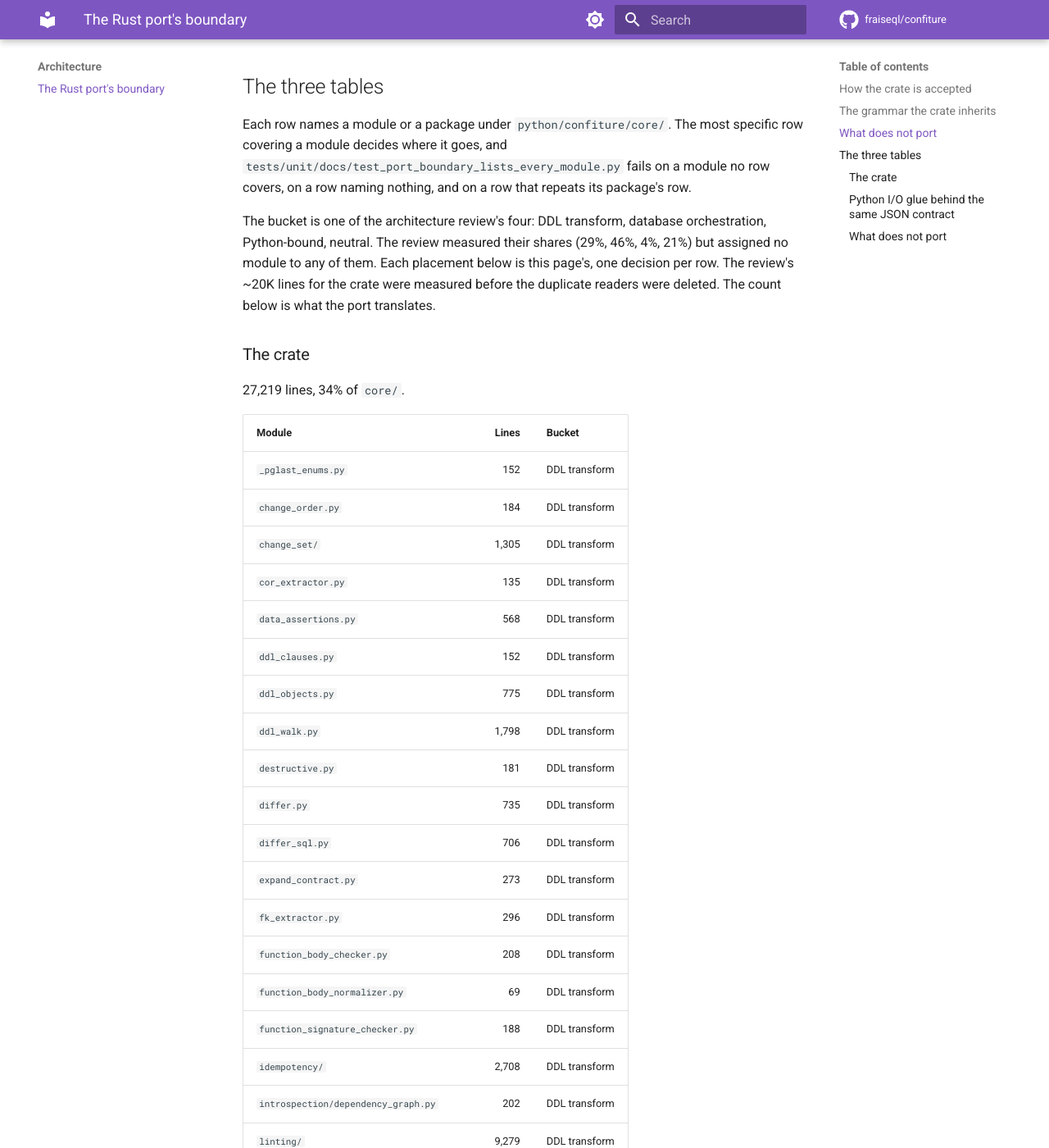
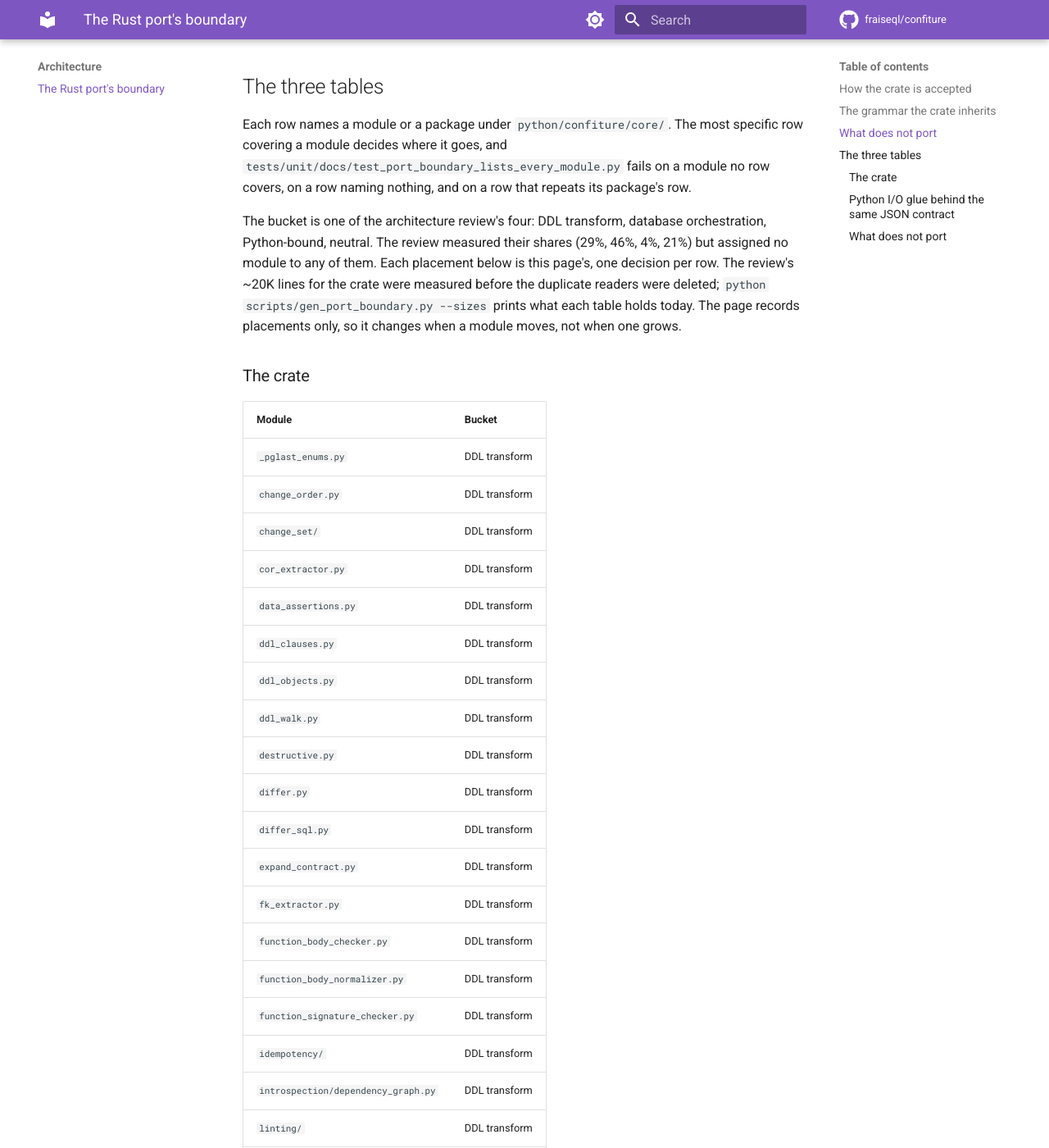
Before and after one commit to fraiseql/confiture, an MkDocs documentation site: the page built from docs/architecture/rust-port-boundary.md, in a window 1280 px wide and 1400 px high, scrolled down 1995 px. Shown: the whole window at 82% size. Built offline with MkDocs 1.6.1 and Material for MkDocs 9.7.7, drawn with Linux system fonts in a browser that asks for light colours; comment, search, counter and statistics services are not loaded; the version menu is left out; some of the changed text lies outside the part shown.

Commit message:
docs(port-boundary): record placements, not line counts
Every change to `core/` changed the line counts in the generated boundary
tables, so any two PRs touching `core/` conflicted on the page, and each had
to be rebased and regenerated to merge.

## Changes
- The generated tables record each row's placement and bucket only: the page
  changes when a module is added or moves, never when one grows.
- `scripts/gen_port_boundary.py --sizes` prints what each table holds today
  (measured over tracked files, as before), uncommitted.

## Verification
✅ test_port_boundary_lists_every_module: 19 passed; --check in sync

Co-Authored-By: Claude Opus 5.5 <noreply@anthropic.com>

```diff
--- a/docs/architecture/rust-port-boundary.md
+++ b/docs/architecture/rust-port-boundary.md
@@ -75,146 +75,142 @@ The bucket is one of the architecture review's four: DDL transform, database
 orchestration, Python-bound, neutral. The review measured their shares (29%, 46%, 4%,
 21%) but assigned no module to any of them. Each placement below is this page's, one
 decision per row. The review's ~20K lines for the crate were measured before the
-duplicate readers were deleted. The count below is what the port translates.
+duplicate readers were deleted; `python scripts/gen_port_boundary.py --sizes` prints
+what each table holds today. The page records placements only, so it changes when a
+module moves, not when one grows.
 
 <!-- BEGIN GENERATED: port-boundary -->
 
 ### The crate
 
-27,219 lines, 34% of `core/`.
-
-| Module | Lines | Bucket |
-|---|---:|---|
-| `_pglast_enums.py` | 152 | DDL transform |
-| `change_order.py` | 184 | DDL transform |
-| `change_set/` | 1,305 | DDL transform |
-| `cor_extractor.py` | 135 | DDL transform |
-| `data_assertions.py` | 568 | DDL transform |
-| `ddl_clauses.py` | 152 | DDL transform |
-| `ddl_objects.py` | 775 | DDL transform |
-| `ddl_walk.py` | 1,798 | DDL transform |
-| `destructive.py` | 181 | DDL transform |
-| `differ.py` | 735 | DDL transform |
-| `differ_sql.py` | 706 | DDL transform |
-| `expand_contract.py` | 273 | DDL transform |
-| `fk_extractor.py` | 296 | DDL transform |
-| `function_body_checker.py` | 208 | DDL transform |
-| `function_body_normalizer.py` | 69 | DDL transform |
-| `function_signature_checker.py` | 188 | DDL transform |
-| `idempotency/` | 2,708 | DDL transform |
-| `introspection/dependency_graph.py` | 202 | DDL transform |
-| `linting/` | 9,279 | DDL transform |
-| `lock_profile.py` | 491 | DDL transform |
-| `migration_analyzer.py` | 81 | DDL transform |
-| `migration_grant_extractor.py` | 526 | DDL transform |
-| `model_facts.py` | 214 | DDL transform |
-| `parser_info.py` | 116 | DDL transform |
-| `path_globs.py` | 158 | DDL transform |
-| `plpgsql_fragments.py` | 374 | DDL transform |
-| `plpgsql_parse.py` | 616 | DDL transform |
-| `replica/` | 737 | DDL transform |
-| `risk_tier.py` | 76 | DDL transform |
-| `schema_change.py` | 904 | DDL transform |
-| `schema_identity.py` | 94 | DDL transform |
-| `schema_model.py` | 940 | DDL transform |
-| `schema_read.py` | 270 | DDL transform |
-| `sql_lexer.py` | 729 | DDL transform |
-| `strategy.py` | 68 | DDL transform |
-| `tree_prefix.py` | 230 | DDL transform |
-| `tview_preflight.py` | 170 | DDL transform |
-| `type_lattice.py` | 511 | DDL transform |
+| Module | Bucket |
+|---|---|
+| `_pglast_enums.py` | DDL transform |
+| `change_order.py` | DDL transform |
+| `change_set/` | DDL transform |
+| `cor_extractor.py` | DDL transform |
+| `data_assertions.py` | DDL transform |
+| `ddl_clauses.py` | DDL transform |
+| `ddl_objects.py` | DDL transform |
+| `ddl_walk.py` | DDL transform |
+| `destructive.py` | DDL transform |
+| `differ.py` | DDL transform |
+| `differ_sql.py` | DDL transform |
+| `expand_contract.py` | DDL transform |
+| `fk_extractor.py` | DDL transform |
+| `function_body_checker.py` | DDL transform |
+| `function_body_normalizer.py` | DDL transform |
+| `function_signature_checker.py` | DDL transform |
+| `idempotency/` | DDL transform |
+| `introspection/dependency_graph.py` | DDL transform |
+| `linting/` | DDL transform |
+| `lock_profile.py` | DDL transform |
+| `migration_analyzer.py` | DDL transform |
+| `migration_grant_extractor.py` | DDL transform |
+| `model_facts.py` | DDL transform |
+| `parser_info.py` | DDL transform |
+| `path_globs.py` | DDL transform |
+| `plpgsql_fragments.py` | DDL transform |
+| `plpgsql_parse.py` | DDL transform |
+| `replica/` | DDL transform |
+| `risk_tier.py` | DDL transform |
+| `schema_change.py` | DDL transform |
+| `schema_identity.py` | DDL transform |
+| `schema_model.py` | DDL transform |
+| `schema_read.py` | DDL transform |
+| `sql_lexer.py` | DDL transform |
+| `strategy.py` | DDL transform |
+| `tree_prefix.py` | DDL transform |
+| `tview_preflight.py` | DDL transform |
+| `type_lattice.py` | DDL transform |
 
 ### Python I/O glue behind the same JSON contract
 
-43,440 lines, 55% of `core/`.
-
-| Module | Lines | Bucket |
-|---|---:|---|
-| `__init__.py` | 124 | neutral |
-| `_migrator/` | 5,167 | database orchestration |
-| `anonymization/` | 4,437 | database orchestration |
-| `backfill.py` | 124 | database orchestration |
-| `baseline_detector.py` | 248 | database orchestration |
-| `bootstrap.py` | 411 | database orchestration |
-| `builder.py` | 1,018 | database orchestration |
-| `checksum.py` | 432 | database orchestration |
-| `connection.py` | 283 | database orchestration |
-| `cte_debugger.py` | 198 | database orchestration |
-| `dependent_objects.py` | 162 | database orchestration |
-| `desired_state.py` | 76 | database orchestration |
-| `drift.py` | 1,541 | database orchestration |
-| `dry_run.py` | 239 | database orchestration |
-| `dry_run_summary.py` | 156 | neutral |
-| `error_context.py` | 286 | neutral |
-| `error_handler.py` | 284 | neutral |
-| `expected_db.py` | 227 | database orchestration |
-| `function_body_drift.py` | 211 | database orchestration |
-| `function_signature_drift.py` | 374 | database orchestration |
-| `git.py` | 521 | neutral |
-| `git_accompaniment.py` | 348 | neutral |
-| `git_schema.py` | 258 | neutral |
-| `grant_accompaniment.py` | 380 | database orchestration |
-| `introspection/` | 302 | database orchestration |
-| `introspection/type_mapping.py` | 112 | neutral |
-| `large_tables.py` | 929 | database orchestration |
-| `ledger.py` | 513 | database orchestration |
-| `linting/baseline.py` | 153 | neutral |
-| `linting/bodies.py` | 467 | database orchestration |
-| `linting/libraries/security_definer.py` | 406 | database orchestration |
-| `linting/schema_linter.py` | 1,202 | database orchestration |
-| `linting/selection.py` | 390 | database orchestration |
-| `linting/unresolved.py` | 379 | database orchestration |
-| `live_catalog.py` | 1,062 | database orchestration |
-| `locking.py` | 625 | database orchestration |
-| `migration_generator.py` | 581 | database orchestration |
-| `migration_verifier.py` | 229 | database orchestration |
-| `migrator.py` | 211 | database orchestration |
-| `ownership_fixer.py` | 243 | database orchestration |
-| `pgtap_generator.py` | 63 | neutral |
-| `preconditions.py` | 657 | database orchestration |
-| `preflight.py` | 187 | database orchestration |
-| `progress.py` | 206 | neutral |
-| `psql_applier.py` | 274 | database orchestration |
-| `restorer.py` | 856 | database orchestration |
-| `scaffold/` | 296 | neutral |
-| `schema_analyzer.py` | 685 | database orchestration |
-| `schema_artifact.py` | 214 | database orchestration |
-| `schema_exporter.py` | 198 | neutral |
-| `schema_facts.py` | 162 | database orchestration |
-| `schema_snapshot.py` | 104 | database orchestration |
-| `schema_sources.py` | 175 | database orchestration |
-| `schema_to_schema.py` | 634 | database orchestration |
-| `seed/` | 6,258 | database orchestration |
-| `sql_path.py` | 135 | database orchestration |
-| `sql_utils.py` | 86 | neutral |
-| `squash.py` | 403 | database orchestration |
-| `ssh_tunnel.py` | 138 | database orchestration |
-| `step_runner.py` | 298 | database orchestration |
-| `stub_generator.py` | 137 | neutral |
-| `syncer.py` | 654 | database orchestration |
-| `temp_database.py` | 293 | database orchestration |
-| `test_db.py` | 1,017 | database orchestration |
-| `tree_allocator.py` | 226 | database orchestration |
-| `tree_renumber.py` | 680 | database orchestration |
-| `unified_linter.py` | 186 | database orchestration |
-| `validation/` | 2,187 | database orchestration |
-| `view_body_drift.py` | 198 | database orchestration |
-| `view_manager.py` | 524 | database orchestration |
+| Module | Bucket |
+|---|---|
+| `__init__.py` | neutral |
+| `_migrator/` | database orchestration |
+| `anonymization/` | database orchestration |
+| `backfill.py` | database orchestration |
+| `baseline_detector.py` | database orchestration |
+| `bootstrap.py` | database orchestration |
+| `builder.py` | database orchestration |
+| `checksum.py` | database orchestration |
+| `connection.py` | database orchestration |
+| `cte_debugger.py` | database orchestration |
+| `dependent_objects.py` | database orchestration |
+| `desired_state.py` | database orchestration |
+| `drift.py` | database orchestration |
+| `dry_run.py` | database orchestration |
+| `dry_run_summary.py` | neutral |
+| `error_context.py` | neutral |
+| `error_handler.py` | neutral |
+| `expected_db.py` | database orchestration |
+| `function_body_drift.py` | database orchestration |
+| `function_signature_drift.py` | database orchestration |
+| `git.py` | neutral |
+| `git_accompaniment.py` | neutral |
+| `git_schema.py` | neutral |
+| `grant_accompaniment.py` | database orchestration |
+| `introspection/` | database orchestration |
+| `introspection/type_mapping.py` | neutral |
+| `large_tables.py` | database orchestration |
+| `ledger.py` | database orchestration |
+| `linting/baseline.py` | neutral |
+| `linting/bodies.py` | database orchestration |
+| `linting/libraries/security_definer.py` | database orchestration |
+| `linting/schema_linter.py` | database orchestration |
+| `linting/selection.py` | database orchestration |
+| `linting/unresolved.py` | database orchestration |
+| `live_catalog.py` | database orchestration |
+| `locking.py` | database orchestration |
+| `migration_generator.py` | database orchestration |
+| `migration_verifier.py` | database orchestration |
+| `migrator.py` | database orchestration |
+| `ownership_fixer.py` | database orchestration |
+| `pgtap_generator.py` | neutral |
+| `preconditions.py` | database orchestration |
+| `preflight.py` | database orchestration |
+| `progress.py` | neutral |
+| `psql_applier.py` | database orchestration |
+| `restorer.py` | database orchestration |
+| `scaffold/` | neutral |
+| `schema_analyzer.py` | database orchestration |
+| `schema_artifact.py` | database orchestration |
+| `schema_exporter.py` | neutral |
+| `schema_facts.py` | database orchestration |
+| `schema_snapshot.py` | database orchestration |
+| `schema_sources.py` | database orchestration |
+| `schema_to_schema.py` | database orchestration |
+| `seed/` | database orchestration |
+| `sql_path.py` | database orchestration |
+| `sql_utils.py` | neutral |
+| `squash.py` | database orchestration |
+| `ssh_tunnel.py` | database orchestration |
+| `step_runner.py` | database orchestration |
+| `stub_generator.py` | neutral |
+| `syncer.py` | database orchestration |
+| `temp_database.py` | database orchestration |
+| `test_db.py` | database orchestration |
+| `tree_allocator.py` | database orchestration |
+| `tree_renumber.py` | database orchestration |
+| `unified_linter.py` | database orchestration |
+| `validation/` | database orchestration |
+| `view_body_drift.py` | database orchestration |
+| `view_manager.py` | database orchestration |
 
 ### What does not port
 
-7,122 lines, 9% of `core/`.
-
-| Module | Lines | Bucket |
-|---|---:|---|
-| `_migrator/loader.py` | 133 | Python-bound |
-| `anonymization/plugins/` | 302 | Python-bound |
-| `hooks/` | 3,274 | Python-bound |
-| `idempotency/python_migration_extractor.py` | 294 | Python-bound |
-| `idempotency/static_eval/` | 1,898 | Python-bound |
-| `import_checker.py` | 493 | Python-bound |
-| `mcp_http.py` | 191 | Python-bound |
-| `mcp_server.py` | 435 | Python-bound |
-| `migration_reads.py` | 102 | Python-bound |
+| Module | Bucket |
+|---|---|
+| `_migrator/loader.py` | Python-bound |
+| `anonymization/plugins/` | Python-bound |
+| `hooks/` | Python-bound |
+| `idempotency/python_migration_extractor.py` | Python-bound |
+| `idempotency/static_eval/` | Python-bound |
+| `import_checker.py` | Python-bound |
+| `mcp_http.py` | Python-bound |
+| `mcp_server.py` | Python-bound |
+| `migration_reads.py` | Python-bound |
 
 <!-- END GENERATED: port-boundary -->
```
Also changed, not shown: 1 other file.
